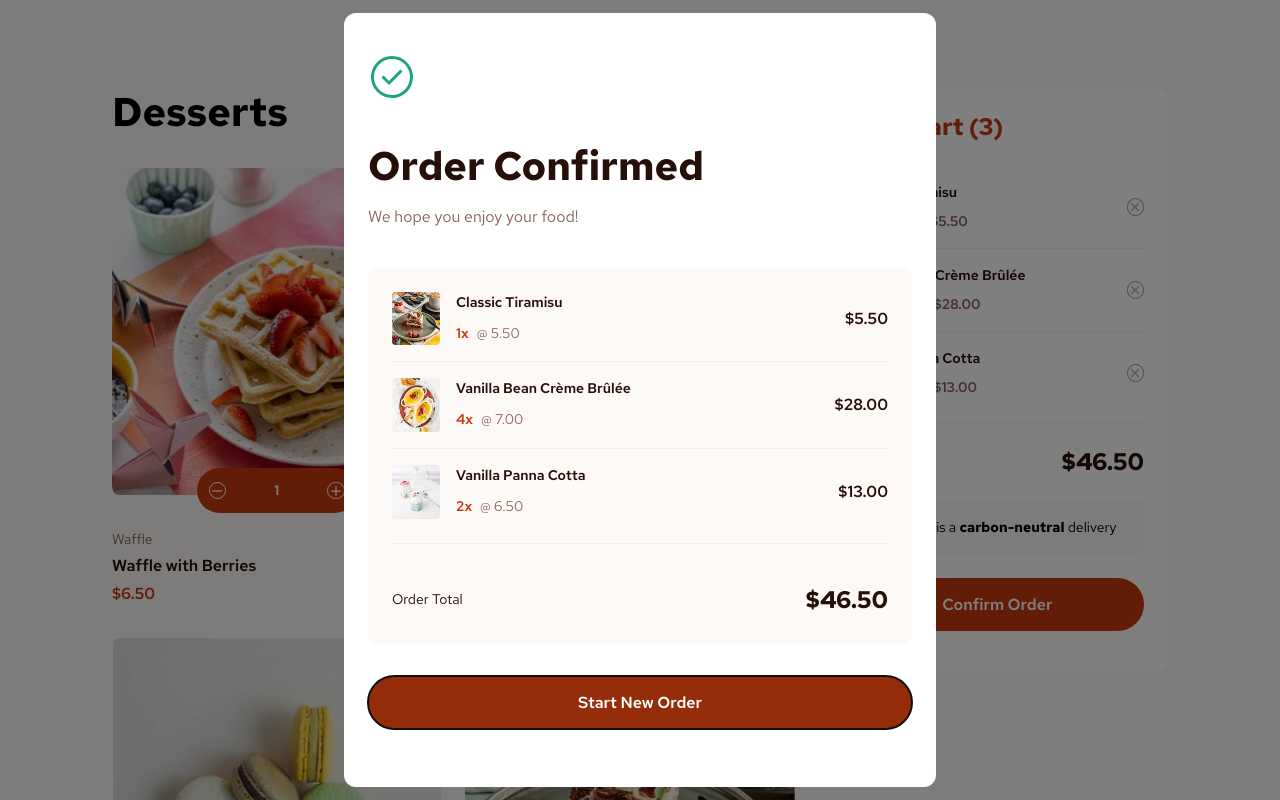
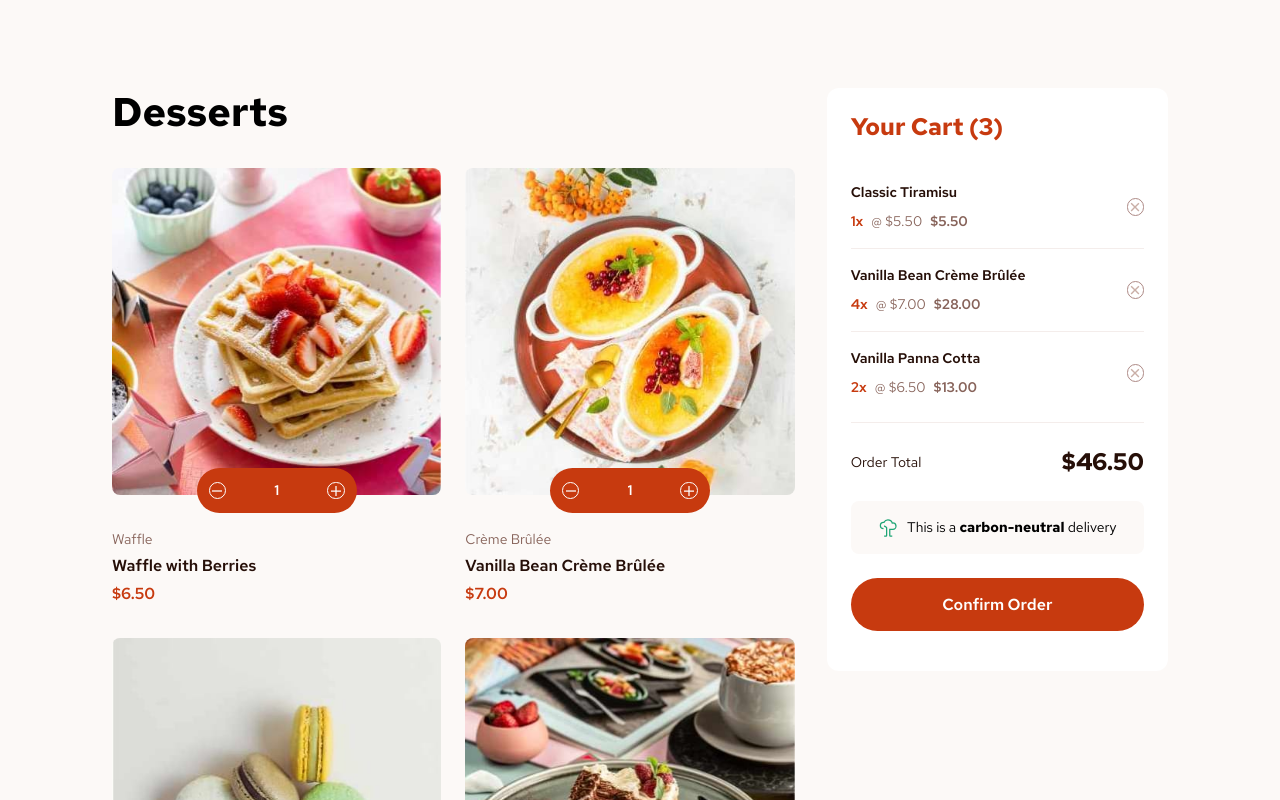
Before and after one commit to delroscol98/Product-Cart, a React (Vite) app: page / in a window 1280 px wide. Shown: the top 800 px of the page. Built offline with nearby package versions, Linux system fonts and the light colour scheme; data requests are answered from the project's data file.

Commit message:
managing modal visibility

```diff
--- a/src/App.jsx
+++ b/src/App.jsx
@@ -3,8 +3,10 @@ import MenuList from "./components/DessertList/DessertList";
 import Cart from "./components/Cart/Cart";
 import styles from "./App.module.css";
 import ConfirmationModal from "./components/ConfirmationModal/ConfirmationModal";
+import { useCart } from "./contexts/CartContext";
 
 function App() {
+  const { showModal } = useCart();
   return (
     <>
       <form className={styles.main}>
@@ -13,7 +15,7 @@ function App() {
         </Menu>
         <Cart />
       </form>
-      <ConfirmationModal />
+      {showModal && <ConfirmationModal />}
     </>
   );
 }
--- a/src/components/ConfirmationModal/ConfirmationModal.jsx
+++ b/src/components/ConfirmationModal/ConfirmationModal.jsx
@@ -3,12 +3,12 @@ import Modal from "../Modal/Modal";
 import styles from "./ConfirmationModal.module.css";
 
 function ConfirmationModal() {
-  const { cart } = useCart();
+  const { cart, showModal, handleNewOrder } = useCart();
 
   const total = cart.reduce((acc, curr) => acc + curr.price * curr.count, 0);
 
   return (
-    <Modal open={true}>
+    <Modal open={showModal}>
       <header className={styles.modal__header}>
         <img
           className={styles.modal__icon}
@@ -64,7 +64,15 @@ function ConfirmationModal() {
           </p>
         </section>
       </section>
-      <button className={styles.modal__btn}>Start New Order</button>
+      <button
+        className={styles.modal__btn}
+        onClick={(e) => {
+          e.preventDefault();
+          handleNewOrder();
+        }}
+      >
+        Start New Order
+      </button>
     </Modal>
   );
 }
--- a/src/components/Modal/Modal.jsx
+++ b/src/components/Modal/Modal.jsx
@@ -9,6 +9,8 @@ function Modal({ children, open }) {
   useEffect(() => {
     if (open) {
       dialogRef.current.showModal();
+    } else {
+      dialogRef.current.close();
     }
   }, [open]);
 
--- a/src/components/NonEmptyCart/NonEmptyCart.jsx
+++ b/src/components/NonEmptyCart/NonEmptyCart.jsx
@@ -3,7 +3,7 @@ import CartItem from "../CartItem/CartItem";
 import styles from "./NonEmptyCart.module.css";
 
 function NonEmptyCart() {
-  const { cart } = useCart();
+  const { cart, handleConfirmOrder } = useCart();
   const total = cart.reduce((acc, curr) => acc + curr.price * curr.count, 0);
 
   return (
@@ -27,7 +27,13 @@ function NonEmptyCart() {
           This is a <strong>carbon-neutral</strong> delivery
         </p>
       </section>
-      <button className={`${styles.cart__confirmBtn} para-1`}>
+      <button
+        className={`${styles.cart__confirmBtn} para-1`}
+        onClick={(e) => {
+          e.preventDefault();
+          handleConfirmOrder();
+        }}
+      >
         Confirm Order
       </button>
     </>
```
